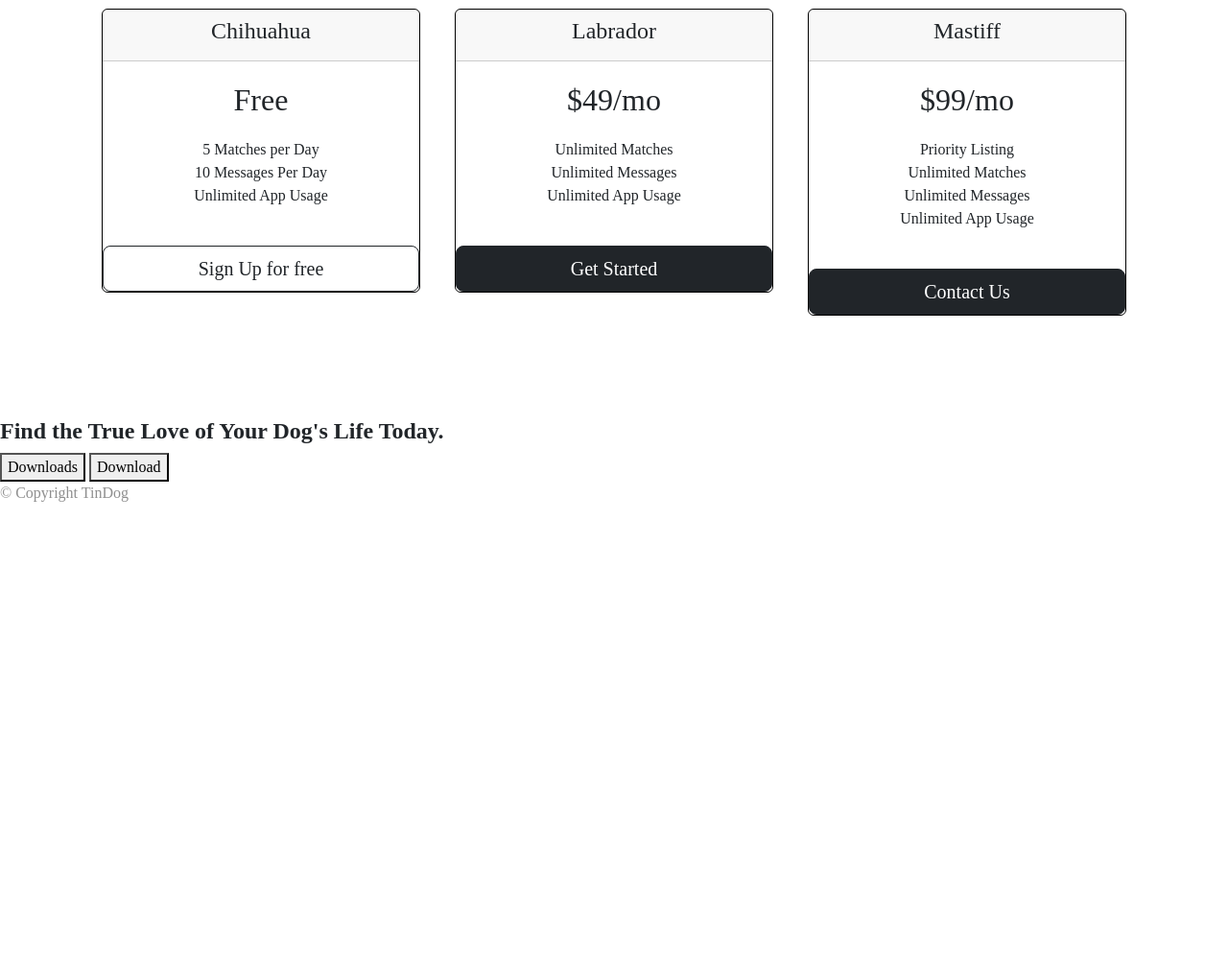
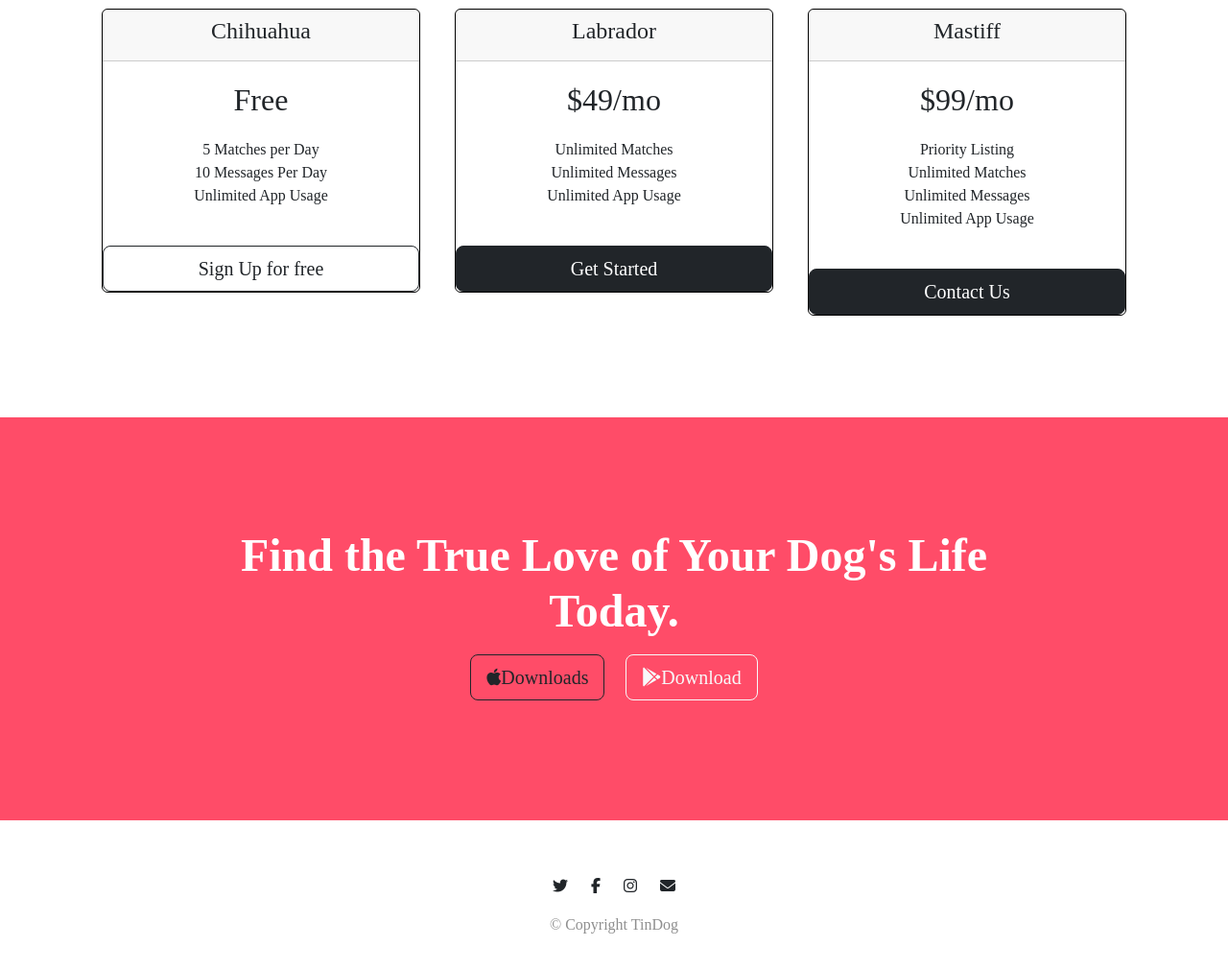
Before and after one commit to Viet-Khoa/udemy, a plain HTML site: page TinDog/index.html in a window 1280 px wide. Shown: the part 1861-2872 px from the top of the page at 96% size. Before the commit the page ends 2403 px from the top, so only its background shows below. Drawn offline with nearby package versions, Linux system fonts and the light colour scheme.

Commit message:
added footer

```diff
--- a/TinDog/css/styles.css
+++ b/TinDog/css/styles.css
@@ -137,3 +137,49 @@ btn1 {
 .card-header {
   font-size: 1rem;
 }
+
+@media (max-width: 990px) {
+  #title {
+    text-align: center;
+  }
+
+  .title-image {
+    position: static;
+    transform: rotate(0);
+  }
+}
+
+#cta {
+  background-color: #ff4c68;
+  padding: 9% 15%;
+  text-align: center;
+}
+
+.cta-footer {
+  font-family: Montserrat-Black;
+  font-size: 3rem;
+  color: #fff;
+}
+
+.footer-copy {
+  text-align: center;
+  padding: 1% 15%;
+}
+
+.btn-footer {
+  margin: 1%;
+}
+
+#footer {
+  background-color: #fff;
+  padding: 3% 15%;
+}
+
+.footer-icons {
+  text-align: center;
+}
+
+.fa-icons {
+  padding: 12px;
+  margin-top: 10px;
+}
--- a/TinDog/index.html
+++ b/TinDog/index.html
@@ -196,15 +196,20 @@
     <!-- Call to Action -->
 
     <section id="cta">
-      <h3>Find the True Love of Your Dog's Life Today.</h3>
-      <button type="button">Downloads</button>
-      <button type="button">Download</button>
+      <h3 class="cta-footer">Find the True Love of Your Dog's Life Today.</h3>
+      <button class="btn btn-footer btn-lg btn-outline-dark" type="button"><i class="fa-brands fa-apple"></i>Downloads</button>
+      <button class="btn btn-footer btn-lg btn-outline-light" type="button"><i class="fa-brands fa-google-play"></i>Download</button>
     </section>
 
     <!-- Footer -->
 
     <footer id="footer">
-      <p>© Copyright TinDog</p>
+      <div class="row">
+       <div class="col-lg footer-icons">
+        <i class="fa-brands fa-icons fa-twitter"></i><i class="fa-brands fa-icons fa-facebook-f"></i><i class="fa-brands fa-icons fa-instagram"></i><i class="fa-solid fa-icons fa-envelope"></i>
+       </div>
+       <p class="footer-copy">© Copyright TinDog</p>
+      </div>
     </footer>
   </body>
 </html>
```
